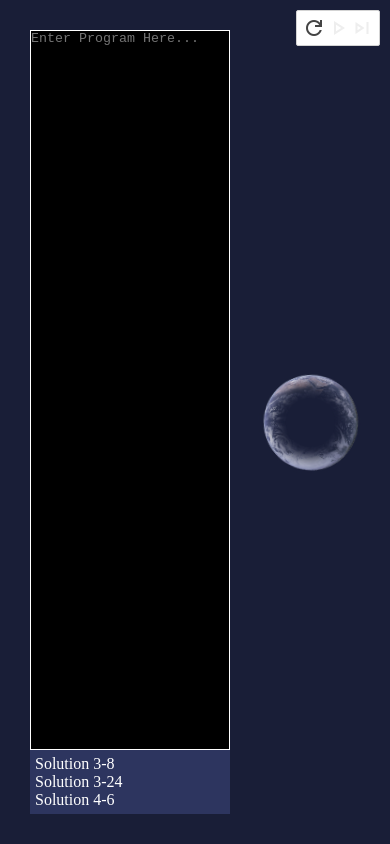
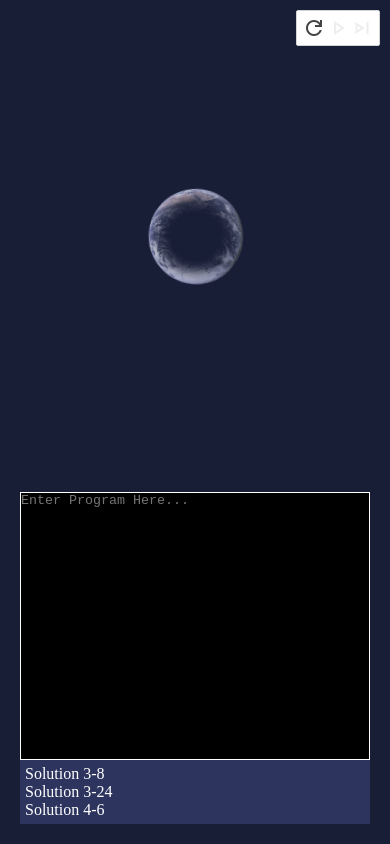
Before and after one commit to ntoutges/cplanes, a plain HTML site: page index.html in a window 390 px wide. Drawn offline with nearby package versions, Linux system fonts and the light colour scheme; no server answers.

Commit message:
Optimized for mobile viewing

```diff
--- a/style.css
+++ b/style.css
@@ -232,3 +232,21 @@ body {
     }
   }
 }
+
+/* Mobile viewing */
+@media (max-width: 600px) {
+  body {
+    flex-direction: column-reverse;
+  }
+
+  #code {
+    flex-grow: 0.5;
+    width: 100%;
+    padding: 20px;
+    box-sizing: border-box;
+
+    #program {
+      width: unset;
+    }
+  }
+}
```
